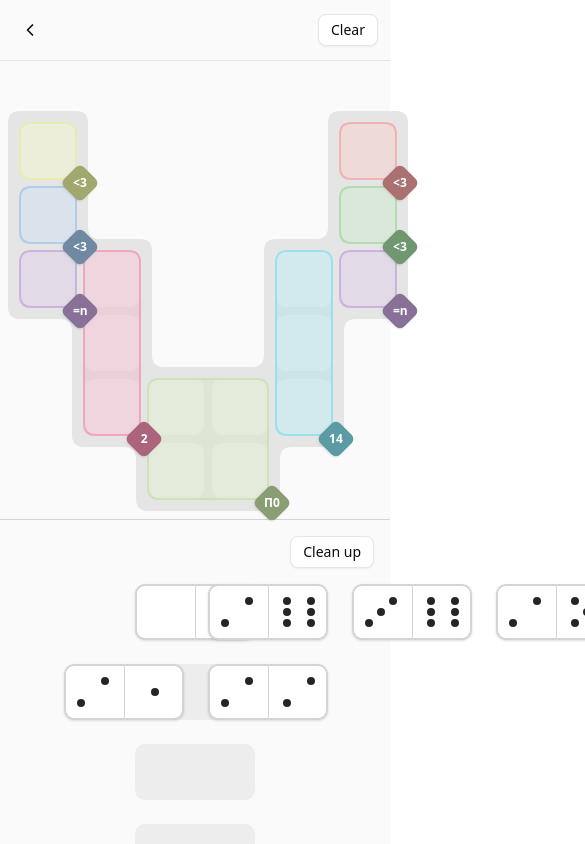
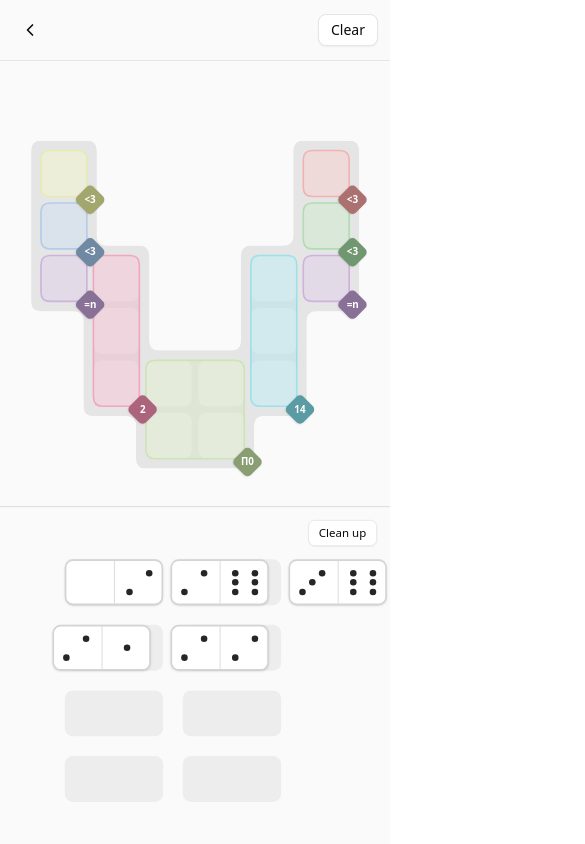
Before and after one commit to nimobeeren/pips-plus, a React (Vite) app: page / in a window 390 px wide. Both pictures are taken after a click on the button "Play". Shown: the top 844 px of the page, 585 px wide, since content can reach past the window. Built offline with nearby package versions, Linux system fonts and the light colour scheme.

Commit message:
scale down the board and tray on small screens

```diff
--- a/src/components/game-drag-ghost.tsx
+++ b/src/components/game-drag-ghost.tsx
@@ -5,11 +5,13 @@ import type { DragInfo } from "./game-state";
 interface GameDragGhostProps {
   dragInfo: DragInfo | null;
   draggingDomino: DominoState | null;
+  scaleFactor: number;
 }
 
 export function GameDragGhost({
   dragInfo,
   draggingDomino,
+  scaleFactor,
 }: GameDragGhostProps) {
   if (!dragInfo || !draggingDomino) return null;
 
@@ -20,7 +22,12 @@ export function GameDragGhost({
   return (
     <div
       className="pointer-events-none fixed z-50"
-      style={{ left: ghostLeft, top: ghostTop }}
+      style={{
+        left: ghostLeft,
+        top: ghostTop,
+        transform: `scale(${scaleFactor})`,
+        transformOrigin: "top left",
+      }}
     >
       <Domino
         id={draggingDomino.id}
--- a/src/components/game.tsx
+++ b/src/components/game.tsx
@@ -15,6 +15,7 @@ import {
   useCallback,
   useEffect,
   useLayoutEffect,
+  useMemo,
   useReducer,
   useRef,
   useState,
@@ -36,6 +37,10 @@ import { GameStatus } from "./game-status";
 import { PauseModal } from "./pause-modal";
 import { ResultsModal } from "./results-modal";
 import { Tray, trayCols, trayDimensions } from "./tray";
+
+/** Padding around the board when computing natural content size. */
+const BOARD_AREA_PADDING = 32; // p-4 on each side
+const TRAY_AREA_PADDING = 32;
 
 const PAUSE_DELAY_MS = 10_000;
 
@@ -195,9 +200,23 @@ export function Game({ puzzle, name, backTo }: GameProps) {
     offsetX: 0,
     cols: 1,
   });
+  const [scaleFactor, setScaleFactor] = useState(1);
 
   const boardRef = useRef<HTMLDivElement>(null);
   const trayRef = useRef<HTMLDivElement>(null);
+  const headerRef = useRef<HTMLDivElement>(null);
+
+  // Natural board dimensions (in unscaled pixels)
+  const boardNaturalSize = useMemo(() => {
+    const rows = puzzle.cells.map(([r]) => r);
+    const cols = puzzle.cells.map(([, c]) => c);
+    const rowSpan = Math.max(...rows) - Math.min(...rows) + 1;
+    const colSpan = Math.max(...cols) - Math.min(...cols) + 1;
+    return {
+      width: colSpan * CELL_SIZE,
+      height: rowSpan * CELL_SIZE,
+    };
+  }, [puzzle.cells]);
 
   const handleClear = useCallback(() => {
     dispatch({
@@ -225,10 +244,8 @@ export function Game({ puzzle, name, backTo }: GameProps) {
   }, []);
 
   const computeTrayLayout = useCallback(() => {
-    const trayEl = trayRef.current;
-    const availableWidth = trayEl
-      ? trayEl.getBoundingClientRect().width
-      : window.innerWidth;
+    // Use full viewport width for column calculation (unscaled)
+    const availableWidth = window.innerWidth;
     const cols = trayCols(availableWidth);
     const dims = trayDimensions(puzzle.dominoes.length, cols);
     const offsetX = Math.max(0, (availableWidth - dims.width) / 2);
@@ -268,11 +285,29 @@ export function Game({ puzzle, name, backTo }: GameProps) {
         prevColsRef.current = layout.cols;
       }
       setTrayLayout(layout);
+
+      // Compute scale factor to fit board + tray in available space.
+      // Only the board width drives horizontal scaling (the tray adapts
+      // its column count to fit). The total height of board + tray drives
+      // vertical scaling.
+      const headerHeight = headerRef.current?.offsetHeight ?? 0;
+      const viewportW = window.innerWidth;
+      const viewportH = window.innerHeight;
+      const availableH = viewportH - headerHeight;
+
+      const boardW = boardNaturalSize.width + BOARD_AREA_PADDING * 2;
+      const naturalH =
+        boardNaturalSize.height +
+        BOARD_AREA_PADDING * 2 +
+        layout.height +
+        TRAY_AREA_PADDING * 2;
+
+      setScaleFactor(Math.min(1, viewportW / boardW, availableH / naturalH));
     };
     updateLayout();
     window.addEventListener("resize", updateLayout);
     return () => window.removeEventListener("resize", updateLayout);
-  }, [computeTrayLayout]);
+  }, [computeTrayLayout, boardNaturalSize]);
 
   // Pointer drag handlers
   const handlePointerDown = useCallback(
@@ -353,8 +388,11 @@ export function Game({ puzzle, name, backTo }: GameProps) {
         const maxRow = Math.max(...puzzle.cells.map(([r]) => r));
         const maxCol = Math.max(...puzzle.cells.map(([, c]) => c));
 
-        const ghostLeft = e.clientX - dragInfo.offsetX - boardRect.left;
-        const ghostTop = e.clientY - dragInfo.offsetY - boardRect.top;
+        // Convert screen-space ghost position to unscaled board coordinates
+        const ghostLeft =
+          (e.clientX - dragInfo.offsetX - boardRect.left) / scaleFactor;
+        const ghostTop =
+          (e.clientY - dragInfo.offsetY - boardRect.top) / scaleFactor;
         const horizontal = isHorizontal(domino.orientation);
         const ghostW = horizontal ? DOMINO_SPAN : DOMINO_SIZE;
         const ghostH = horizontal ? DOMINO_SIZE : DOMINO_SPAN;
@@ -422,11 +460,11 @@ export function Game({ puzzle, name, backTo }: GameProps) {
       if (trayEl) {
         const trayRect = trayEl.getBoundingClientRect();
         if (e.clientY >= trayRect.top) {
-          // Ghost visual top-left in tray coordinates
+          // Ghost visual top-left in unscaled tray coordinates
           const ghostLeft = e.clientX - dragInfo.offsetX;
           const ghostTop = e.clientY - dragInfo.offsetY;
-          const visualX = ghostLeft - trayRect.left;
-          const visualY = ghostTop - trayRect.top;
+          const visualX = (ghostLeft - trayRect.left) / scaleFactor;
+          const visualY = (ghostTop - trayRect.top) / scaleFactor;
 
           // Convert visual position to wrapper position, compensating for
           // the CSS rotation offset so the domino appears where it was dropped
@@ -537,19 +575,46 @@ export function Game({ puzzle, name, backTo }: GameProps) {
   // Compute the ID of the currently dragged domino to hide it in board/tray
   const draggedId = dragInfo?.dominoId ?? null;
 
+  // The scaled container is full viewport width in unscaled pixels.
+  // This ensures the tray spans the full screen width after scaling.
+  const trayNaturalDims = trayDimensions(
+    puzzle.dominoes.length,
+    trayLayout.cols,
+  );
+  const scaledContainerW = window.innerWidth / scaleFactor;
+  const scaledContainerH =
+    boardNaturalSize.height +
+    BOARD_AREA_PADDING * 2 +
+    trayNaturalDims.height +
+    TRAY_AREA_PADDING * 2;
+
+  // Max tray height: 40% of viewport, converted to unscaled pixels
+  const maxTrayHeight = (window.innerHeight * 0.4) / scaleFactor;
+
   return (
-    <div className="flex min-h-svh flex-col">
-      {/* Controls at top */}
+    <div className="flex h-svh flex-col overflow-hidden">
+      {/* Controls at top — unscaled */}
+      <div ref={headerRef} className="shrink-0">
         <GameControls
           onClear={handleClear}
           backTo={backTo}
           solved={!!puzzleResult}
           onViewResults={() => setShowResults(true)}
         />
+        <GameStatus status={state.status} />
+      </div>
 
-      {/* Status messages (only for invalid) */}
-      <GameStatus status={state.status} />
-
+      {/* Scaled game area */}
+      <div className="min-h-0 flex-1 overflow-hidden">
+        <div
+          style={{
+            width: scaledContainerW,
+            height: scaledContainerH,
+            transform: `scale(${scaleFactor})`,
+            transformOrigin: "top left",
+          }}
+          className="flex shrink-0 flex-col"
+        >
           {/* Board area */}
           <div className="flex flex-1 items-center justify-center p-4">
             <Board
@@ -567,7 +632,11 @@ export function Game({ puzzle, name, backTo }: GameProps) {
           </div>
 
           {/* Tray area (full width below separator) */}
-      <div className="flex justify-center border-t border-neutral-300 p-4">
+          <div
+            className="shrink-0 border-t border-neutral-300"
+            style={{ maxHeight: maxTrayHeight, overflowY: "auto" }}
+          >
+            <div className="flex justify-center p-4">
               <Tray
                 ref={trayRef}
                 puzzle={puzzle}
@@ -582,9 +651,16 @@ export function Game({ puzzle, name, backTo }: GameProps) {
                 onCleanUp={handleCleanUp}
               />
             </div>
+          </div>
+        </div>
+      </div>
 
       {/* Drag ghost: rendered in physical orientation (no CSS rotation) */}
-      <GameDragGhost dragInfo={dragInfo} draggingDomino={draggingDomino} />
+      <GameDragGhost
+        dragInfo={dragInfo}
+        draggingDomino={draggingDomino}
+        scaleFactor={scaleFactor}
+      />
 
       {/* Results modal */}
       {puzzleResult && (
```
Also changed, not shown: 1 other file (tests, documents, lock files or other folders). Lines whose indentation alone changed are shown as unchanged.
